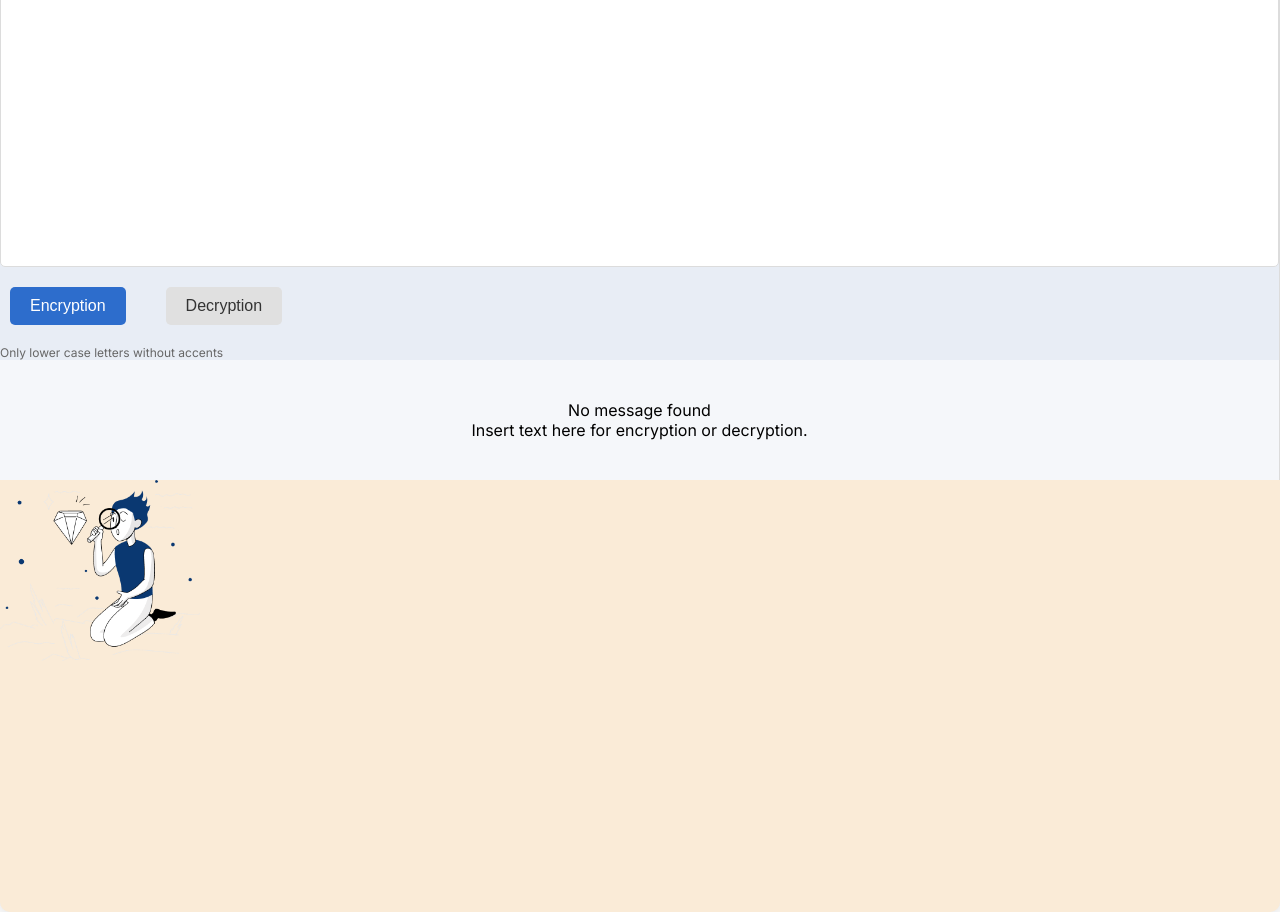
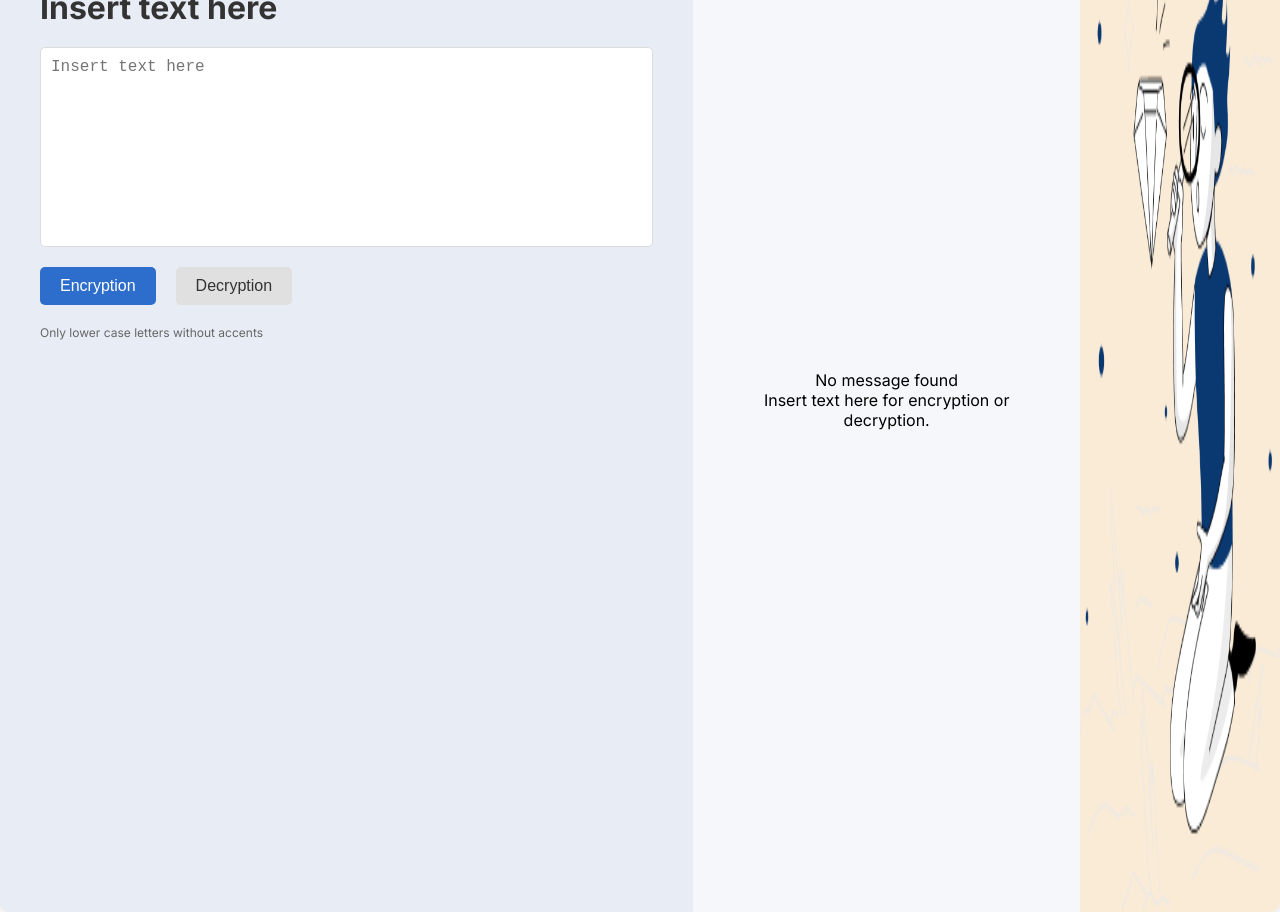
Before and after one commit to erbonilla/encryption-decryption-challenge, a plain HTML site: page index.html in a window 1280 px wide. Drawn offline with Linux system fonts and the light colour scheme; files whose address does not match are found by name.

Commit message:
Update style.css flexbox

```diff
--- a/style.css
+++ b/style.css
@@ -9,38 +9,38 @@
 
 body {
     font-family: "Inter", sans-serif;
-    background-color: #F3F5FC;
+    background-color: #f9f9f9;
     display: flex;
     justify-content: center;
     align-items: center;
     height: 100vh;
-   background-color: #f9f9f9;
 }
 
 .container{
     width: 1440px;
     height: 1024px;
+    display: flex;
     background-color: antiquewhite;
     border-radius: 10px;
     box-shadow: 0 0 10px rgba(0, 0, 0, 0.1);
     overflow: hidden;
 }
 
-.input-section, .output-section {
+.input-section {
     flex: 2;
-    padding: 40;
+    padding: 40px;
     display: flex;
     flex-direction: column;
-    justify-content: center;
+    justify-content: flex-start;
     align-items: flex-start;
     background-color: #e8edf5;
-    border-right: 1px solid #dcdcdc;
 }
 
 .input-section .header {
     width: 100%;
     display: flex;
     justify-content: flex-start;
+    margin-bottom: 20px;
 }
 
 .input-section .logo {
@@ -48,13 +48,13 @@ body {
 }
 
 .input-section h1 {
-margin-bottom: 20px 0;
+margin-bottom: 20px;
 color: #333;
 }
 
 #inputText {
     width: 100%;
-    height: 300px;
+    height: 200px;
     padding: 10px;
     border: 1px solid #dcdcdc;
     border-radius: 5px;
@@ -71,7 +71,6 @@ color: #333;
 
 button {
     padding: 10px 20px;
-    margin: 0px 10px;
     border: none;
     border-radius: 5px;
     font-size: 16px;
@@ -114,6 +113,7 @@ button {
 }
 
 .output-image {
-    width: 80%;
+    width: 100%;
     max-width: 200px;
+    margin-top: 20px;
 }
```
Also changed, not shown: index.html (+0 -1 lines), README.md.
